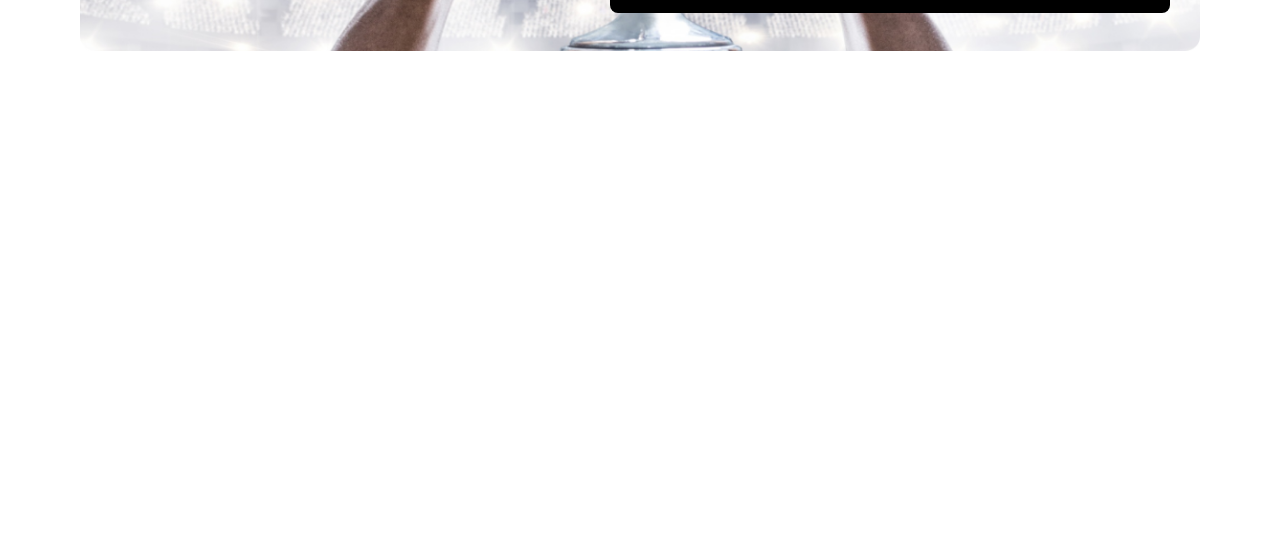
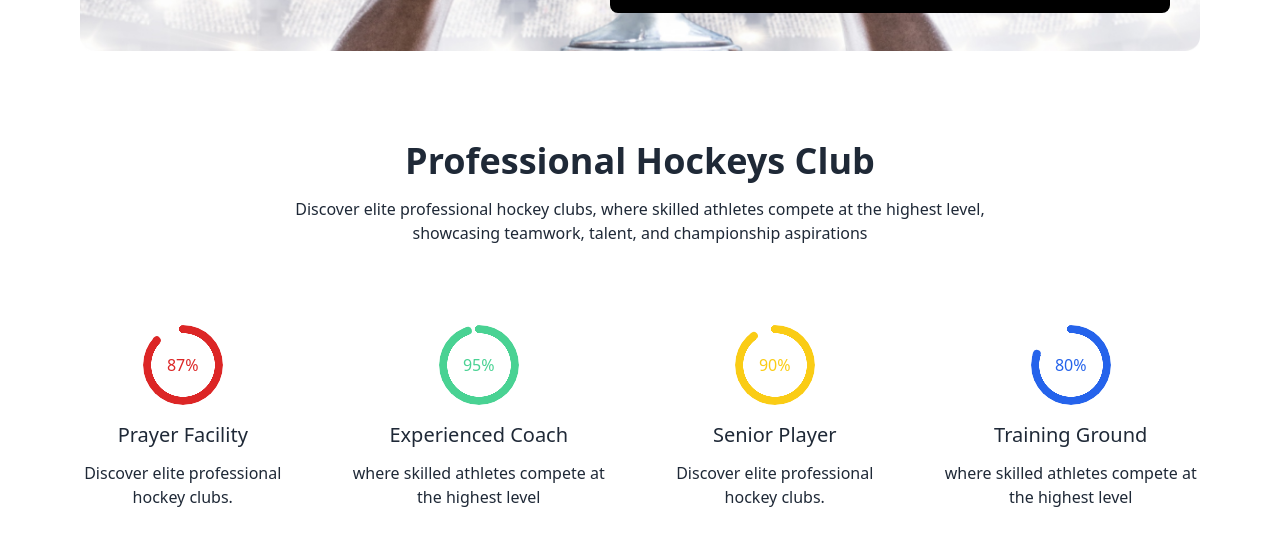
Before and after one commit to Rahi94/Assignment-no-2, a plain HTML site: page index.html in a window 1280 px wide. Shown: the part 593-1138 px from the top of the page. Before the commit the page ends 800 px from the top, so only its background shows below. Drawn offline with nearby package versions, Linux system fonts and the light colour scheme.

Commit message:
completed the club section

```diff
--- a/index.html
+++ b/index.html
@@ -102,7 +102,43 @@
         </section>
     </header>
     <main>
+        <!-- professional hockey club section -->
+        <section class="lg:my-32 mx-10 lg:mx-20">
+            <div>
+                <div class="text-center">
+                    <h3 class="text-4xl font-bold mb-4">Professional Hockeys Club</h3>
+                    <p>Discover elite professional hockey clubs, where skilled athletes compete at the highest level, <br> showcasing teamwork, talent, and championship aspirations</p>
+                </div>
+                <!-- progress -->
+                <div class="mt-10 lg:mt-20 lg:flex gap-16 justify-around">
+                    <!-- progress-1 -->
+                    <div class="text-center mb-6">
+                        <div class="radial-progress text-red-600 mb-4" style="--value:87;" role="progressbar">87%</div>
+                        <h4 class="text-xl font-medium mb-3">Prayer Facility</h4>
+                        <p>Discover elite professional hockey clubs.</p>
+                     </div>
+                    <!-- progress-2 -->
+                    <div class="text-center mb-6">
+                        <div class="radial-progress text-[#49D293] mb-4" style="--value:95;" role="progressbar">95%</div>
+                        <h4 class="text-xl font-medium mb-3">Experienced Coach</h4>
+                        <p>where skilled athletes compete at the highest level</p>
+                     </div>
+                    <!-- progress-3 -->
+                    <div class="text-center mb-6">
+                        <div class="radial-progress text-yellow-400 mb-4" style="--value:90;" role="progressbar">90%</div>
+                        <h4 class="text-xl font-medium mb-3">Senior Player</h4>
+                        <p>Discover elite professional hockey clubs.</p>
+                     </div>
+                    <!-- progress-4 -->
+                    <div class="text-center mb-6">
+                        <div class="radial-progress text-blue-600 mb-4" style="--value:80;" role="progressbar">80%</div>
+                        <h4 class="text-xl font-medium mb-3">Training Ground</h4>
+                        <p>where skilled athletes compete at the highest level</p>
+                     </div>
 
+                </div>
+            </div>
+        </section>
     </main>
     <footer>
 
```
